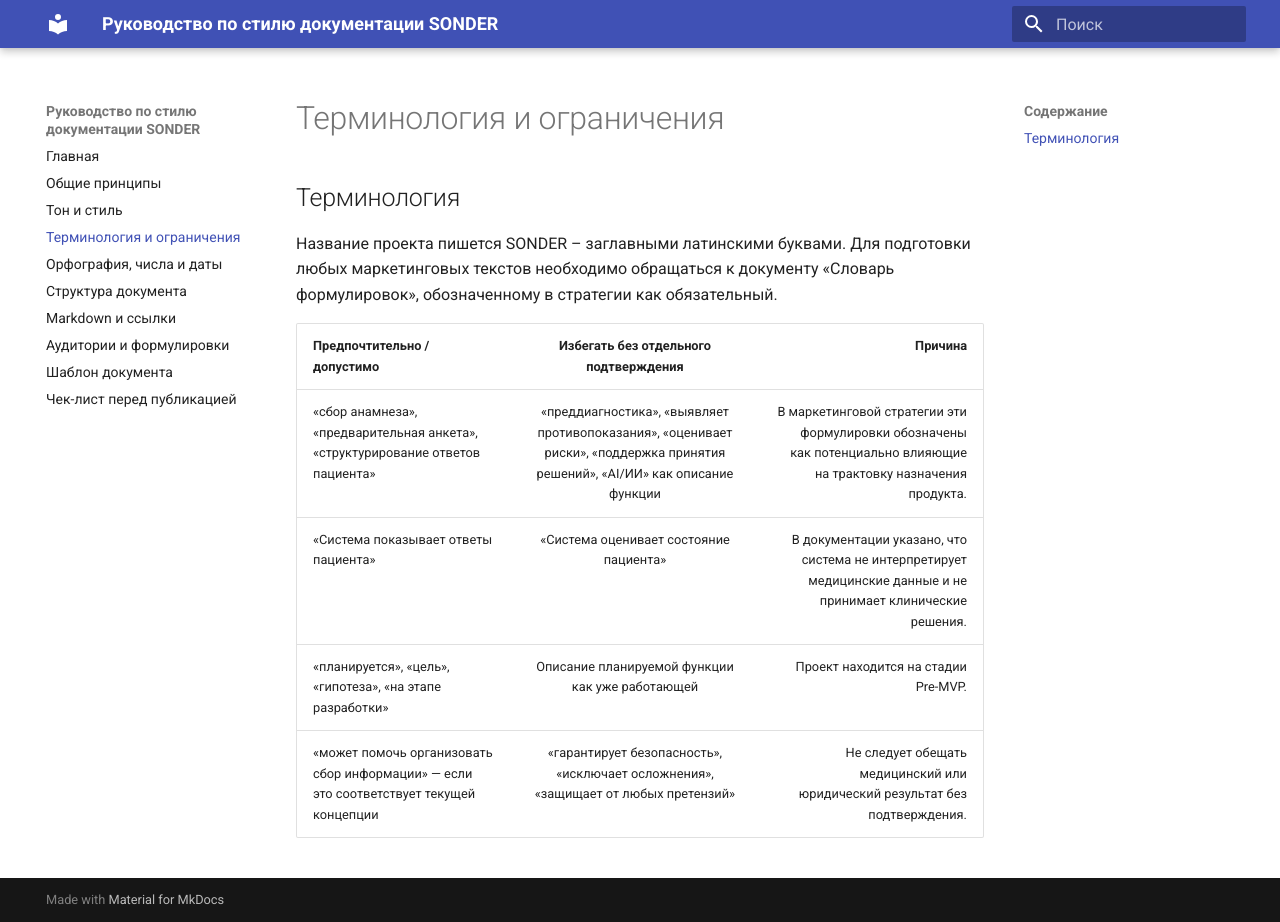
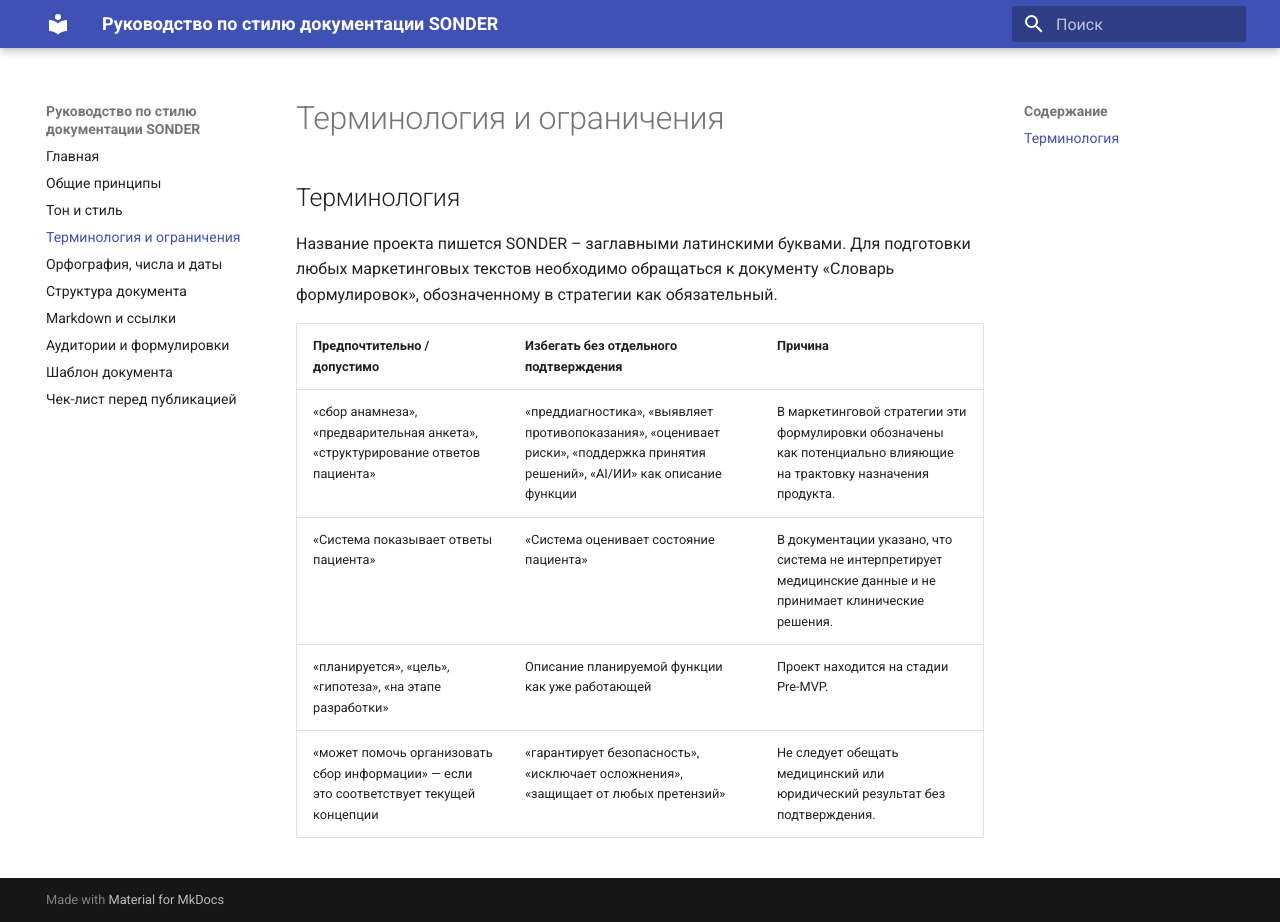
Before and after one commit to dontdoitno/style-guide-project, an MkDocs documentation site: the page built from docs/terminology.md, in a window 1280 px wide and 922 px high. Built offline with MkDocs 1.6.1 and Material for MkDocs 9.7.7, drawn with Linux system fonts in a browser that asks for light colours.

Commit message:
fix: correct table separator style

```diff
--- a/docs/terminology.md
+++ b/docs/terminology.md
@@ -3,8 +3,8 @@
 Название проекта пишется SONDER – заглавными латинскими буквами. Для подготовки любых маркетинговых текстов необходимо обращаться к документу «Словарь формулировок», обозначенному в стратегии как обязательный.
 
 | Предпочтительно / допустимо | Избегать без отдельного подтверждения | Причина |
-| :--- | :---: | ---: |
-«сбор анамнеза», «предварительная анкета», «структурирование ответов пациента» | «преддиагностика», «выявляет противопоказания», «оценивает риски», «поддержка принятия решений», «AI/ИИ» как описание функции | В маркетинговой стратегии эти формулировки обозначены как потенциально влияющие на трактовку назначения продукта. |
-«Система показывает ответы пациента» | «Система оценивает состояние пациента» |  В документации указано, что система не интерпретирует медицинские данные и не принимает клинические решения. |
-«планируется», «цель», «гипотеза», «на этапе разработки» | Описание планируемой функции как уже работающей | Проект находится на стадии Pre-MVP.
-«может помочь организовать сбор информации» — если это соответствует текущей концепции | «гарантирует безопасность», «исключает осложнения», «защищает от любых претензий» | Не следует обещать медицинский или юридический результат без подтверждения. |
+| --- | --- | --- |
+| «сбор анамнеза», «предварительная анкета», «структурирование ответов пациента» | «преддиагностика», «выявляет противопоказания», «оценивает риски», «поддержка принятия решений», «AI/ИИ» как описание функции | В маркетинговой стратегии эти формулировки обозначены как потенциально влияющие на трактовку назначения продукта. |
+| «Система показывает ответы пациента» | «Система оценивает состояние пациента» | В документации указано, что система не интерпретирует медицинские данные и не принимает клинические решения. |
+| «планируется», «цель», «гипотеза», «на этапе разработки» | Описание планируемой функции как уже работающей | Проект находится на стадии Pre-MVP. |
+| «может помочь организовать сбор информации» — если это соответствует текущей концепции | «гарантирует безопасность», «исключает осложнения», «защищает от любых претензий» | Не следует обещать медицинский или юридический результат без подтверждения. |
```
